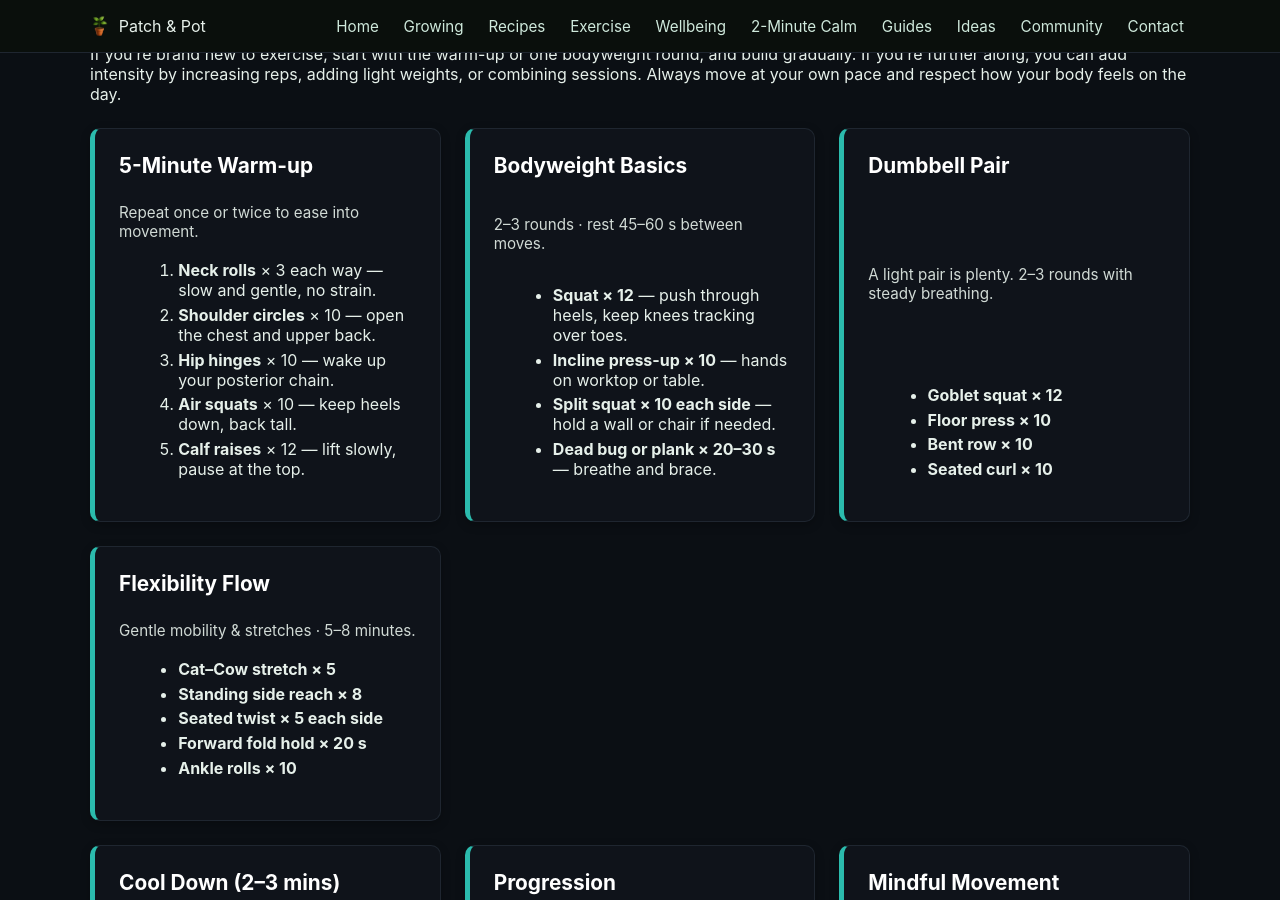
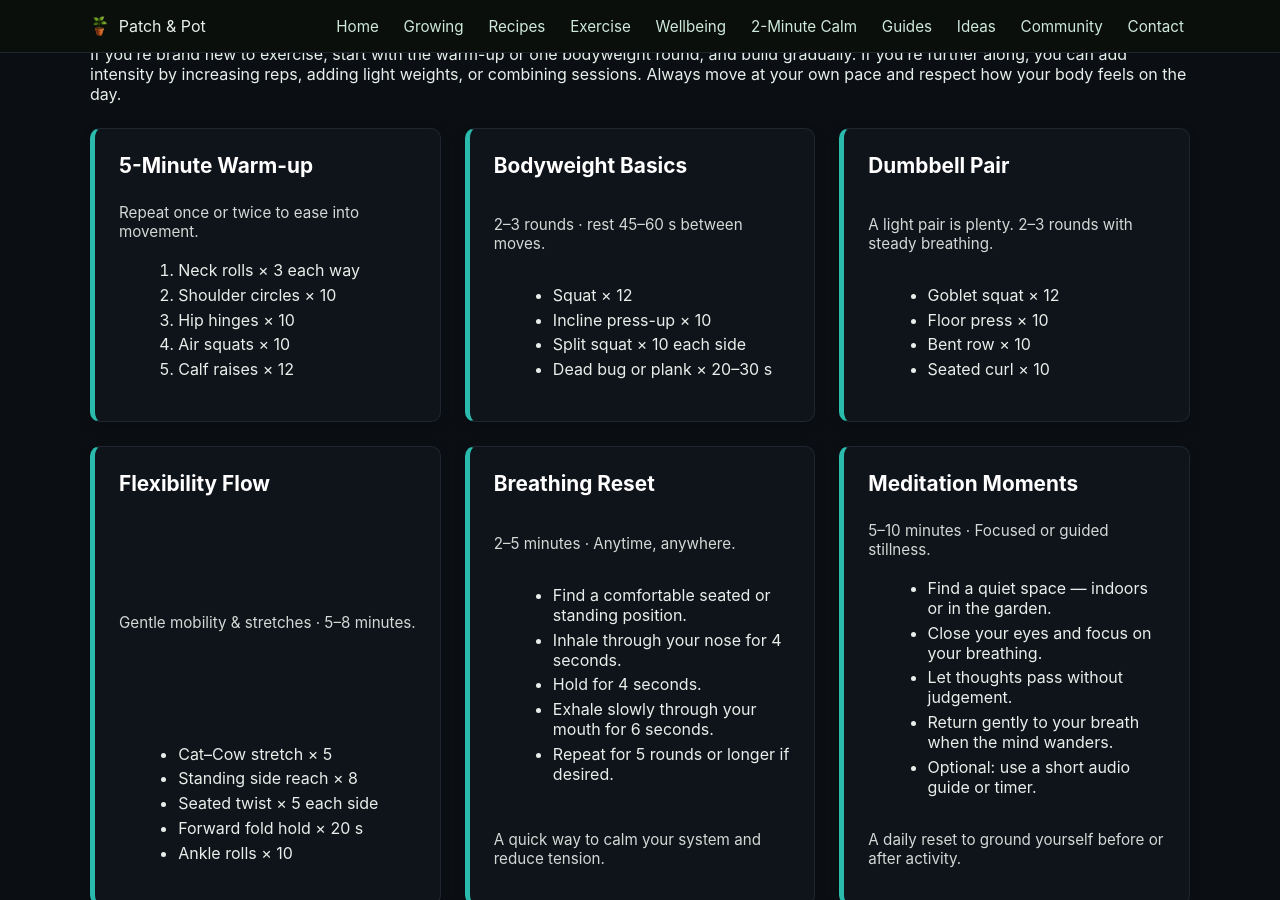
Before and after one commit to grantfitfuel/patchandpot, a Jekyll site: the page built from sites/exercise.html, in a window 1280 px wide and 900 px high, scrolled down 569 px. Built offline with Jekyll 4.4.1, drawn with Linux system fonts in a browser that asks for light colours; some of the changed text lies outside the part shown.

Commit message:
Update exercise.html

```diff
--- a/sites/exercise.html
+++ b/sites/exercise.html
@@ -1,8 +1,8 @@
 ---
 layout: default
 title: Exercise — Patch & Pot
-description: Short, realistic exercise sessions that fit around life and growing. Gentle warm-ups, bodyweight basics, simple strength with dumbbells, flexibility flows, and mindful movement to build energy without overwhelm.
-keywords: exercise, short workouts, bodyweight, dumbbell workout, warm up, cool down, accessible fitness, gentle movement, Patch and Pot, joint-friendly, mobility, home workout, flexibility, stretching
+description: Short, realistic exercise sessions that fit around life and growing. Gentle warm-ups, bodyweight basics, dumbbells, flexibility flows, breathing resets, and mindful movement to build energy without overwhelm.
+keywords: exercise, short workouts, bodyweight, dumbbell workout, warm up, cool down, accessible fitness, gentle movement, Patch and Pot, joint-friendly, mobility, home workout, flexibility, stretching, breathing, meditation
 ---
 
 <style>
@@ -11,7 +11,6 @@ keywords: exercise, short workouts, bodyweight, dumbbell workout, warm up, cool
     --pp-teal-dark: #1F887E;
   }
 
-  /* Grid layout */
   .grid {
     display: grid;
     grid-template-columns: repeat(auto-fit, minmax(260px, 1fr));
@@ -102,7 +100,6 @@ keywords: exercise, short workouts, bodyweight, dumbbell workout, warm up, cool
 </header>
 
 <main class="wrap" role="main">
-  <!-- INTRO -->
   <section>
     <p>
       Movement is one of the simplest ways to support both body and mind. Regular, manageable sessions help build strength, ease stiffness, boost circulation, and settle the nervous system.
@@ -120,11 +117,11 @@ keywords: exercise, short workouts, bodyweight, dumbbell workout, warm up, cool
       <h2>5-Minute Warm-up</h2>
       <p class="meta">Repeat once or twice to ease into movement.</p>
       <ol>
-        <li><strong>Neck rolls</strong> × 3 each way — slow and gentle, no strain.</li>
-        <li><strong>Shoulder circles</strong> × 10 — open the chest and upper back.</li>
-        <li><strong>Hip hinges</strong> × 10 — wake up your posterior chain.</li>
-        <li><strong>Air squats</strong> × 10 — keep heels down, back tall.</li>
-        <li><strong>Calf raises</strong> × 12 — lift slowly, pause at the top.</li>
+        <li>Neck rolls × 3 each way</li>
+        <li>Shoulder circles × 10</li>
+        <li>Hip hinges × 10</li>
+        <li>Air squats × 10</li>
+        <li>Calf raises × 12</li>
       </ol>
     </article>
 
@@ -132,10 +129,10 @@ keywords: exercise, short workouts, bodyweight, dumbbell workout, warm up, cool
       <h2>Bodyweight Basics</h2>
       <p class="meta">2–3 rounds · rest 45–60 s between moves.</p>
       <ul>
-        <li><strong>Squat × 12</strong> — push through heels, keep knees tracking over toes.</li>
-        <li><strong>Incline press-up × 10</strong> — hands on worktop or table.</li>
-        <li><strong>Split squat × 10 each side</strong> — hold a wall or chair if needed.</li>
-        <li><strong>Dead bug or plank × 20–30 s</strong> — breathe and brace.</li>
+        <li>Squat × 12</li>
+        <li>Incline press-up × 10</li>
+        <li>Split squat × 10 each side</li>
+        <li>Dead bug or plank × 20–30 s</li>
       </ul>
     </article>
 
@@ -143,10 +140,10 @@ keywords: exercise, short workouts, bodyweight, dumbbell workout, warm up, cool
       <h2>Dumbbell Pair</h2>
       <p class="meta">A light pair is plenty. 2–3 rounds with steady breathing.</p>
       <ul>
-        <li><strong>Goblet squat × 12</strong></li>
-        <li><strong>Floor press × 10</strong></li>
-        <li><strong>Bent row × 10</strong></li>
-        <li><strong>Seated curl × 10</strong></li>
+        <li>Goblet squat × 12</li>
+        <li>Floor press × 10</li>
+        <li>Bent row × 10</li>
+        <li>Seated curl × 10</li>
       </ul>
     </article>
 
@@ -154,12 +151,40 @@ keywords: exercise, short workouts, bodyweight, dumbbell workout, warm up, cool
       <h2>Flexibility Flow</h2>
       <p class="meta">Gentle mobility & stretches · 5–8 minutes.</p>
       <ul>
-        <li><strong>Cat–Cow stretch × 5</strong></li>
-        <li><strong>Standing side reach × 8</strong></li>
-        <li><strong>Seated twist × 5 each side</strong></li>
-        <li><strong>Forward fold hold × 20 s</strong></li>
-        <li><strong>Ankle rolls × 10</strong></li>
+        <li>Cat–Cow stretch × 5</li>
+        <li>Standing side reach × 8</li>
+        <li>Seated twist × 5 each side</li>
+        <li>Forward fold hold × 20 s</li>
+        <li>Ankle rolls × 10</li>
       </ul>
+    </article>
+
+    <!-- NEW: Breathing -->
+    <article class="card" id="breathing">
+      <h2>Breathing Reset</h2>
+      <p class="meta">2–5 minutes · Anytime, anywhere.</p>
+      <ul>
+        <li>Find a comfortable seated or standing position.</li>
+        <li>Inhale through your nose for 4 seconds.</li>
+        <li>Hold for 4 seconds.</li>
+        <li>Exhale slowly through your mouth for 6 seconds.</li>
+        <li>Repeat for 5 rounds or longer if desired.</li>
+      </ul>
+      <p class="meta">A quick way to calm your system and reduce tension.</p>
+    </article>
+
+    <!-- NEW: Meditation -->
+    <article class="card" id="meditation">
+      <h2>Meditation Moments</h2>
+      <p class="meta">5–10 minutes · Focused or guided stillness.</p>
+      <ul>
+        <li>Find a quiet space — indoors or in the garden.</li>
+        <li>Close your eyes and focus on your breathing.</li>
+        <li>Let thoughts pass without judgement.</li>
+        <li>Return gently to your breath when the mind wanders.</li>
+        <li>Optional: use a short audio guide or timer.</li>
+      </ul>
+      <p class="meta">A daily reset to ground yourself before or after activity.</p>
     </article>
   </section>
 
```
Also changed, not shown: other parts of sites/exercise.html (+3 -4 lines).
